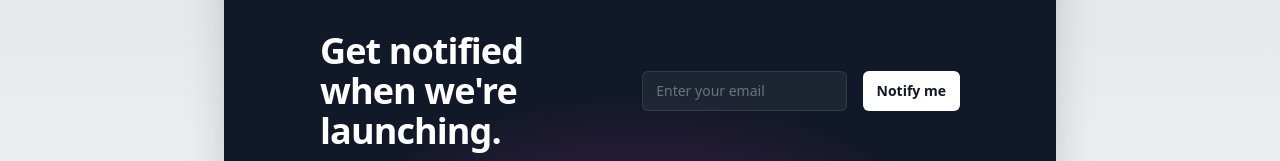
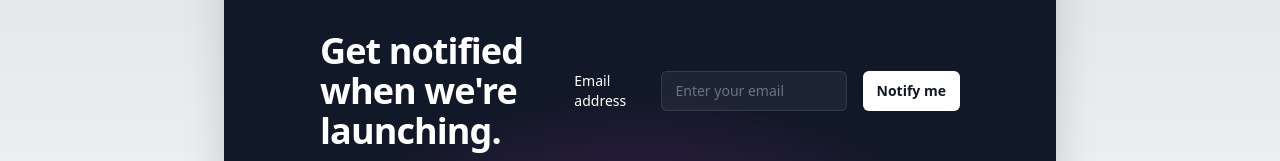
Before and after one commit to RostyslavDzhohola/uber-calculator, a Next.js app: page / in a window 1280 px wide. Shown: the part 369-530 px from the top of the page. Built offline with nearby package versions, Linux system fonts and the light colour scheme.

Commit message:
settig api function for subscribtion

```diff
--- a/app/SignUp.jsx
+++ b/app/SignUp.jsx
@@ -10,12 +10,13 @@ export default function SignUp() {
     e.preventDefault(); // Prevents default refresh by the browser
 
     try {
-      await axios.post('https://api.mailerlite.com/api/v2/groups/{groupID}/subscribers', {
+      await axios.post('https://api.mailerlite.com/api/v2/groups/88175631753283556/subscribers', {
         email: email,
       }, {
         headers: {
           'Content-Type': 'application/json',
-          'X-MailerLite-ApiKey': 'YOUR_MAILERLITE_API_KEY',
+          'Accept': 'application/json',
+          'X-MailerLite-ApiKey': process.env.NEXT_PUBLIC_MAILERLITE_API_KEY,
         },
       });
 
@@ -35,7 +36,7 @@ export default function SignUp() {
           </h2>
           <form className="w-full max-w-md" onSubmit={handleSubmit}>
             <div className="flex gap-x-4">
-              <label htmlFor="email-address" className="sr-only">
+              <label htmlFor="email-address" className="block text-sm font-medium text-white">
                 Email address
               </label>
               <input
--- a/package.json
+++ b/package.json
@@ -10,6 +10,7 @@
   },
   "dependencies": {
     "@headlessui/react": "^1.7.14",
+    "@mailerlite/mailerlite-nodejs": "^1.0.1",
     "@vercel/analytics": "^1.0.1",
     "axios": "^1.4.0",
     "eslint": "8.35.0",
```
Also changed, not shown: 2 other files (tests, documents, lock files or other folders).
